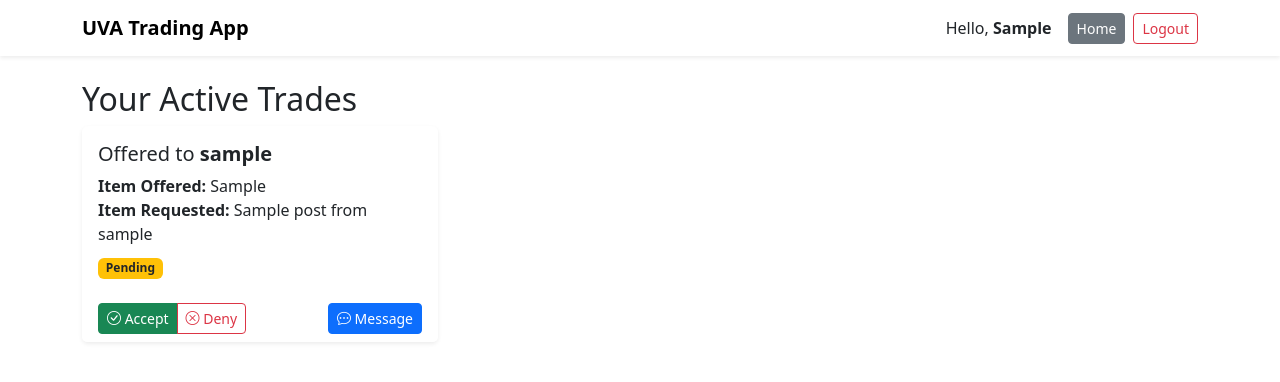
After one commit to xuangj/uva-bartering-app, a Django app: page /trades/active/ in a window 1280 px wide. The commit adds this page. Shown: the top 382 px of the page. Run offline with Django 5.2, Linux system fonts and the light colour scheme; a user stored in the database is signed in; tables that the repository leaves empty hold one stand-in row (values such as "Sample post").

Commit message:
Made individual post pages where users can submit offers. Also created Active Trades page where users can view listings where they've made offers

```diff
--- a/core/admin.py
+++ b/core/admin.py
@@ -1,9 +1,10 @@
 from django.contrib import admin
 
-from .models import Post, Profile, SustainabilityInterests, TradingInterests
+from .models import Post, Profile, SustainabilityInterests, TradingInterests, Trade
 
 admin.site.register(Profile)
 admin.site.register(Post)
+admin.site.register(Trade)
 
 # Each row in admin shows all profiles that have this sustainability interest
 @admin.register(SustainabilityInterests)
@@ -14,6 +15,7 @@ class SustainabilityInterestsAdmin(admin.ModelAdmin):
         return ", ".join([p.user.username for p in obj.profile_set.all()])
     users_list.short_description = "Users"
 
+
 @admin.register(TradingInterests)
 class TradingInterestsAdmin(admin.ModelAdmin):
     list_display = ("name", "users_list")
--- a/core/models.py
+++ b/core/models.py
@@ -49,11 +49,31 @@ class Profile(models.Model):
 
 
 class Post(models.Model):
-    poster = models.ForeignKey(User, on_delete=models.CASCADE)
+    poster = models.ForeignKey(User, on_delete=models.CASCADE, related_name="userOne")
     title = models.CharField(max_length=100)
+    item_offered = models.CharField(max_length=100)
     description = models.TextField()
     image = models.ImageField(upload_to=unique_post_image_path, blank=True, null=True)
     created_at = models.DateTimeField(auto_now_add=True)
 
     def __str__(self):
-        return self.title
+        return f"{self.title} from {self.poster.username}"
+
+
+class Trade(models.Model):
+    STATUS_CHOICES = [
+        ('Pending', 'Pending'),
+        ('Accepted', 'Accepted'),
+        ('Denied', 'Denied'),
+    ]
+
+    userOne = models.ForeignKey(User, on_delete=models.CASCADE, related_name="poster")
+    userTwo = models.ForeignKey(User, on_delete=models.CASCADE, related_name="userTwo")
+    item_offered = models.CharField(max_length=100)
+    item_requested = models.ForeignKey(Post, on_delete=models.CASCADE, related_name="item_requested")
+    created_at = models.DateTimeField(auto_now_add=True)
+    status = models.CharField(max_length=20, choices=STATUS_CHOICES, default='Pending')
+    comment = models.TextField()
+
+    def __str__(self):
+        return f"{self.userOne.username} to {self.userTwo.username}"
--- a/core/views.py
+++ b/core/views.py
@@ -1,9 +1,11 @@
 from django.contrib.auth.decorators import login_required
-from django.http import HttpResponseForbidden
-from django.shortcuts import redirect, render
+from django.http import HttpResponse, HttpResponseForbidden
+from django.shortcuts import get_object_or_404, redirect, render
 
-from .forms import PostForm, ProfileForm
-from .models import Post, Profile
+
+from .forms import PostForm, ProfileForm, TradeForm
+from .models import Post, Profile, Trade
+from django.db.models import Q
 
 # --- Pages --- #
 
@@ -84,6 +86,33 @@ def post_create(request):
 
 
 @login_required
+def view_post(request, post_id: int) -> HttpResponse:
+    post = get_object_or_404(Post, id=post_id)
+    user = request.user
+
+    # Check if current user already made an offer for this listing/post
+    existing_trade = Trade.objects.filter(
+        item_requested=post, userOne=user
+    ).first() # Returns none if no trades exist
+
+    # display trade form if haven't made offer
+    if request.method == "POST":
+        form = TradeForm(request.POST)
+        if form.is_valid():
+            trade = form.save(commit=False)
+            trade.userOne = request.user
+            trade.userTwo = post.poster
+            trade.item_requested = post
+            trade.save()
+            return redirect("active_trades")
+    else:
+        form = TradeForm()
+
+    return render(request, "post.html", {'post': post, 'form': form, 'existing_trade': existing_trade})
+
+
+
+@login_required
 def edit_profile(request, username):
     user = request.user
 
@@ -103,3 +132,29 @@ def edit_profile(request, username):
         "profile.html",
         {"form": form, "user": user},
     )
+
+
+@login_required
+def active_trades(request):
+    trades = Trade.objects.filter(
+        status='Pending'
+    ).filter(
+        Q(userOne=request.user) | Q(userTwo=request.user)
+    )
+    return render(request, "active_trades.html", {"trades": trades})
+
+
+@login_required
+def accept_trade(request, trade_id):
+    trade = get_object_or_404(Trade, id=trade_id, userTwo=request.user)
+    trade.status = 'Accepted'
+    trade.save()
+    return redirect('active_trades')
+
+
+@login_required
+def deny_trade(request, trade_id):
+    trade = get_object_or_404(Post, id=trade_id, userTwo=request.user)
+    trade.status = 'Denied'
+    trade.save()
+    return redirect('active_trades')
--- /dev/null
+++ b/templates/active_trades.html
@@ -0,0 +1,96 @@
+<!DOCTYPE html>
+<html lang="en">
+<head>
+    <meta charset="UTF-8" />
+    <meta name="viewport" content="width=device-width, initial-scale=1" />
+    <title>UVA Trading App</title>
+    <!-- Bootstrap CSS -->
+    <link href="https://cdn.jsdelivr.net/npm/bootstrap@5.3.3/dist/css/bootstrap.min.css" rel="stylesheet">
+    <!-- Bootstrap Icons CSS -->
+    <link href="https://cdn.jsdelivr.net/npm/bootstrap-icons@1.11.1/font/bootstrap-icons.css" rel="stylesheet">
+</head>
+
+<body>
+    <nav class="navbar navbar-expand-lg shadow-sm">
+      <div class="container d-flex justify-content-between align-items-center">
+        <a class="navbar-brand fw-semibold" href="#">UVA Trading App</a>
+        <div class="d-flex align-items-center">
+          {% if user.is_authenticated %}
+            <span class="me-3">Hello, <strong>{{ user.username|capfirst }}</strong></span>
+            <a href="{% url 'home' %}"
+               class="btn btn-secondary btn-sm"
+               style="margin-right: 0.5rem">Home</a>
+            <a href="{% url 'account_logout' %}"
+               class="btn btn-outline-danger btn-sm">Logout</a>
+          {% else %}
+            <span class="me-3">You are not logged in</span>
+            <a href="{% url 'account_login' %}"
+               class="btn btn-outline-primary btn-sm">Login</a>
+          {% endif %}
+        </div>
+      </div>
+    </nav>
+
+    <div class="container mt-4">
+        <h2> Your Active Trades </h2>
+
+        {% if trades %}
+        <div class="row row-cols-1 row-cols-md-3 g-4">
+            {% for trade in trades %}
+            <div class="col">
+                <div class="card h-100 shadow-sm border-0">
+                    <div class="card-body">
+                        <h5 class="card-title">
+                            {% if trade.userOne == request.user %}
+                                Offered to <strong>{{ trade.userTwo.username }}</strong>
+                            {% else %}
+                                Offered from <strong>{{ trade.userOne.username }}</strong>
+                            {% endif %}
+                        </h5>
+
+                        <p class="card-text mb-2">
+                            <strong> Item Offered:</strong> {{ trade.item_offered }}<br />
+                            <strong> Item Requested:</strong> {{ trade.item_requested }}
+                        </p>
+
+                        <span
+                            class="badge
+                                {% if trade.status == 'Pending' %}bg-warning text-dark
+                                {% elif trade.status == 'Accepted' %}bg-success
+                                {% elif trade.status == 'Denied' %}bg-danger
+                                {% else %}bg-secondary{% endif %}">
+                            {{ trade.status|capfirst }}
+                        </span>
+                    </div>
+
+                    <div class="card-footer bg-white border-0 d-flex justify-content-between align-items-center">
+                        {% if trade.userTwo == request.user and trade.status == 'Pending' %}
+                        <div class="btn-group" role="group">
+                            <a href="{% url 'accept_trade' trade.id %}" class="btn btn-sm btn-success">
+                                <i class="bi bi-check-circle"></i> Accept
+                            </a>
+
+                            <a href="{% url 'deny_trade' trade.id %}" class="btn btn-sm btn-outline-danger">
+                                <i class="bi bi-x-circle"></i> Deny
+                            </a>
+                        </div>
+                        {% endif %}
+
+                        <a href="{% url 'start_chat' trade.userTwo.id %}" class="btn btn-sm btn-primary">
+                                <i class="bi bi-chat-dots"></i> Message
+                        </a>
+                    </div>
+                </div>
+            </div>
+            {% endfor %}
+        </div>
+        {% else %}
+        <div class="alert alert-info mt-4">No active trades currently.</div>
+
+        {% endif %}
+    </div>
+    <script src="https://cdn.jsdelivr.net/npm/bootstrap@5.3.3/dist/js/bootstrap.bundle.min.js"></script>
+
+</body>
+
+</html>
--- a/templates/home.html
+++ b/templates/home.html
@@ -114,7 +114,7 @@
                               height: 200px" />
                 {% endif %}
                 <div class="card-body">
-                  <h5 class="card-title">{{ post.title }}</h5>
+                  <a href="{% url 'view_post' post_id=post.id %}" class="card-title">{{ post.title }}</a>
                   <p class="card-text">{{ post.description|truncatechars:120 }}</p>
                 </div>
                 <div class="card-footer text-muted">
--- a/tradingapp/urls.py
+++ b/tradingapp/urls.py
@@ -2,7 +2,7 @@ from django.contrib import admin
 from django.urls import include, path
 from django.views.generic import TemplateView
 
-from core.views import home, login_redirect_view, moderator_dashboard, post_create, user_profile, edit_profile
+from core.views import home, login_redirect_view, moderator_dashboard, post_create, user_profile, edit_profile, active_trades, view_post, accept_trade, deny_trade
 from messaging.views import chat, get_or_create_dm_thread, inbox, start_chat
 
 urlpatterns = [
@@ -12,10 +12,14 @@ urlpatterns = [
     path("redirect/", login_redirect_view, name="login_redirect"),
     path("moderator/", moderator_dashboard, name="moderator_dashboard"),
     path("post/new/", post_create, name="post_create"),
+    path("post/<int:post_id>/", view_post, name="view_post"),
     path("inbox/", inbox, name="inbox"),
     path("chat/<int:thread_id>/", chat, name="chat"),
     path("inbox/", inbox, name="inbox"),
     path("start/<int:user_id>/", start_chat, name="start_chat"),
     path("user/<str:username>/", user_profile, name="user_profile"),
     path("user/<str:username>/edit/", edit_profile, name="edit_profile"),
+    path("trades/active/", active_trades, name="active_trades"),
+    path("trades/<int:post_id>/accept/", accept_trade, name="accept_trade"),
+    path("trades/<int:post_id>/deny/", deny_trade, name="deny_trade"),
 ]
```
Also changed, not shown: core/forms.py (+9 -1 lines), templates/post.html (added, +81 -0 lines), core/migrations/0001_initial.py, core/migrations/0002_remove_post_item_requested_remove_post_otheruser_and_more.py (added), core/migrations/0002_remove_profile_avatar_alter_post_image.py (deleted), core/migrations/0003_remove_message_chat_remove_message_sender_and_more.py (deleted), core/migrations/0003_trade_comment.py (added), core/migrations/0004_alter_post_image.py (deleted), core/migrations/0005_role_sustainability_tags_trading_tags_and_more.py (deleted), core/migrations/0006_remove_profile_school_role_and_more.py (deleted), core/migrations/0007_profile_role.py (deleted), core/migrations/0008_sustainabilityinterests_and_more.py (deleted), core/migrations/0009_tradinginterests_profile_trading_interests.py (deleted).
